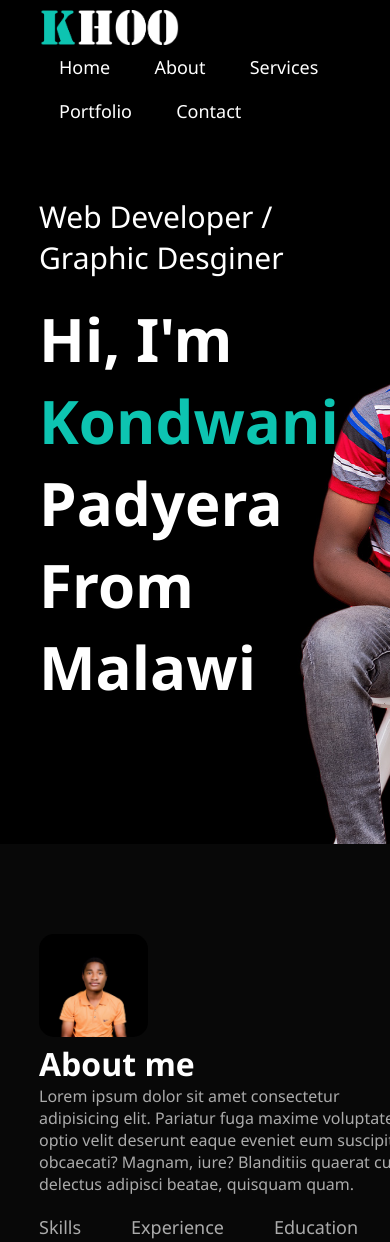
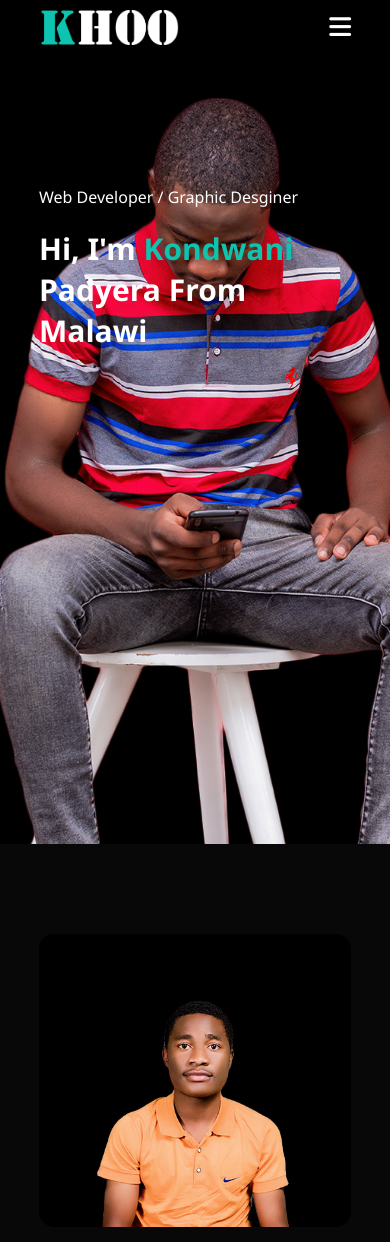
Before and after one commit to KhoTheProgrammer/KhoTheProgrammer.github.io, a plain HTML site: page index.html in a window 390 px wide. Shown: the top 1242 px of the page. Drawn offline with Linux system fonts and the light colour scheme.

Commit message:
Add files via upload

```diff
--- a/index.html
+++ b/index.html
@@ -15,13 +15,15 @@
       <div class="container">
         <nav>
           <img src="IMAGES/logo.png" alt="" class="logo" />
-          <ul>
+          <ul id="sidemenu">
             <li><a href="#">Home</a></li>
             <li><a href="#">About</a></li>
             <li><a href="#">Services</a></li>
             <li><a href="#">Portfolio</a></li>
             <li><a href="#">Contact</a></li>
+            <i class="fa-solid fa-xmark" onclick="closemenu()"></i>
           </ul>
+          <i class="fa-solid fa-bars" onclick="openmenu()"></i>
         </nav>
         <div class="header-text">
           <p>Web Developer / Graphic Desginer</p>
--- a/script.js
+++ b/script.js
@@ -11,3 +11,14 @@ function opentab(tabname){
     event.currentTarget.classList.add("active-link");
     document.getElementById(tabname).classList.add("active-tab");
 }
+
+let sidemenu = document.getElementById("sidemenu");
+
+cross.oncli
+function openmenu(){
+    sidemenu.style.right = "0"
+}
+
+function closemenu(){
+    sidemenu.style.right = "-200px"
+}
--- a/style.css
+++ b/style.css
@@ -264,3 +264,64 @@ nav ul li a:hover::after {
 .btn:hover{
     background: #0dc4b1;
 }
+
+
+
+
+/****************SMALL SCREENS***************************/
+nav .fa-solid{
+    display: none;
+}
+@media only screen and (max-width: 600px){
+    #header{
+        background-image: url(IMAGES/mobile.jpg);
+    }
+    .header-text{
+        margin-top: 45%;
+        font-size: 16px;
+    }
+    .header-text h1{
+        font-size: 30px;
+    }
+    nav .fa-solid{
+        display: block;
+        font-size: 25px;
+    }
+    nav ul {
+        background-color: #0dc4b1;
+        position: fixed;
+        top: 0;
+        right: -200px;
+        width: 200px;
+        height: 100vh;
+        padding-top: 50px;
+        z-index: 2;
+        transition: right 0.5s;
+    }
+    nav ul li{
+        display: block;
+        margin: 25px;
+    }
+    nav ul .fa-solid{
+        position: absolute;
+        top: 25px;
+        left: 25px;
+        cursor: pointer;
+    }
+    .subtitle{
+        font-size: 40px;
+    }
+    .about-col-1, .about-col-2{
+        flex-basis: 100%;
+    }
+    .about-col-1{
+        margin-bottom: 30px;
+    }
+    .about-col-2{
+        font-size: 14px;
+    }
+    .tab-links{
+        font-size: 16px;
+        margin-right: 20px;
+    }
+}
```
